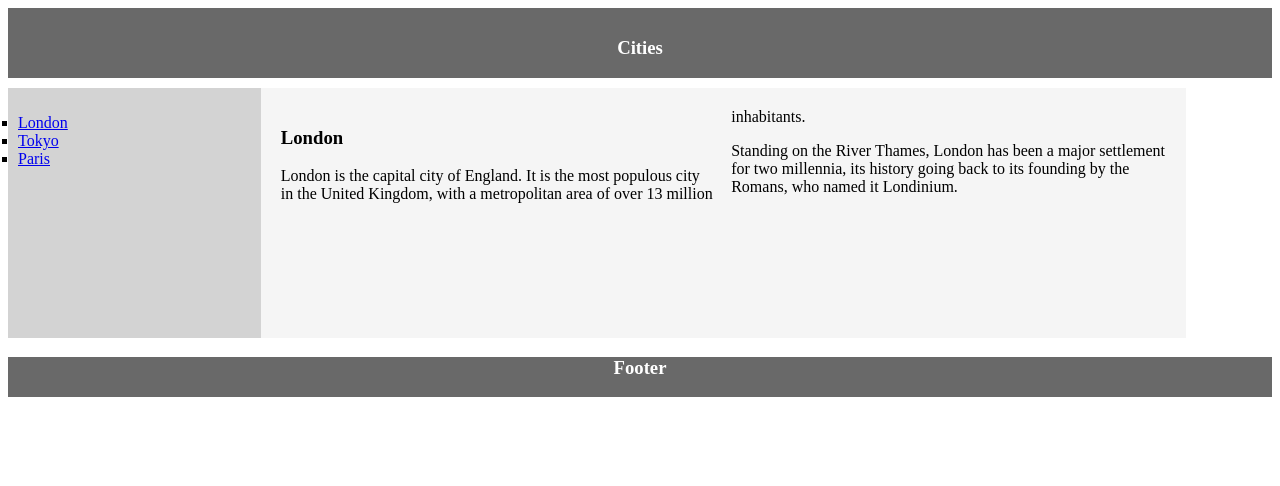
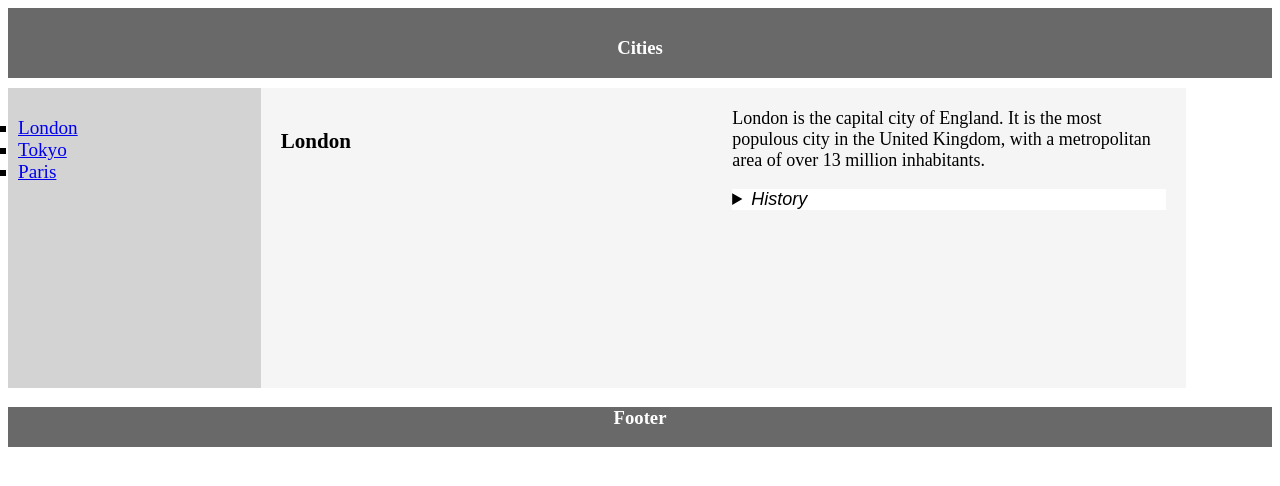
Before and after one commit to KrushitaGajera22/practice, a plain HTML site: page index.html in a window 1280 px wide. Drawn offline with Linux system fonts and the light colour scheme.

Commit message:
summary added

```diff
--- a/index.html
+++ b/index.html
@@ -18,9 +18,10 @@
         }
         nav{
             background-color: lightgray;
-            height: 250px;
+            height: 300px;
             width: 20%;
             text-decoration: none;
+            font-size: larger;
         }
         nav ul{
             list-style-type: square;
@@ -34,9 +35,20 @@
         }
         aside{
             background-color: whitesmoke;
-            height: 210px;
+            height: 260px;
             width: 70%;
             padding: 20px;
+            font-size: large;
+        }
+        details > summary{
+            background-color: white;
+            font-family: Arial, Helvetica, sans-serif;
+            font-style: italic;
+        }
+        details > p {
+            background-color: white;
+            font-family: Arial, Helvetica, sans-serif;
+            font-style: italic;
         }
         footer{
             text-align: center;
@@ -84,10 +96,13 @@
            in the  United Kingdom, with a metropolitan area of over 13 million
            inhabitants.
         </p>
-        <p>Standing on the River Thames, London has been a major settlement for
-           two millennia, its history going back to its founding by the Romans,
-           who named it Londinium.
-        </p>
+        <details>
+            <summary>History</summary>
+            <p>Standing on the River Thames, London has been a major settlement for
+            two millennia, its history going back to its founding by the Romans,
+            who named it Londinium.
+            </p>
+        </details>
     </aside>
 </section>
 
```
